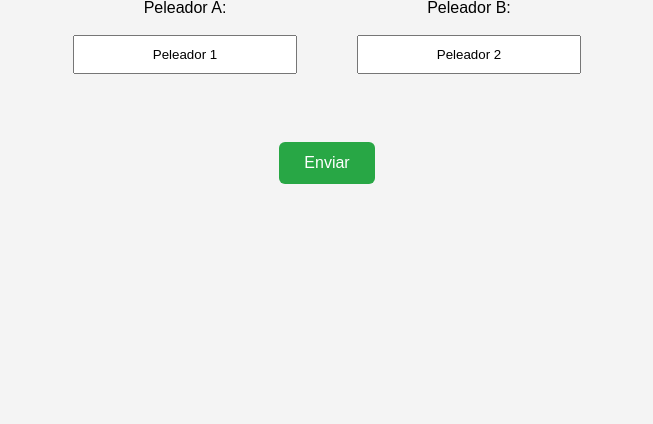
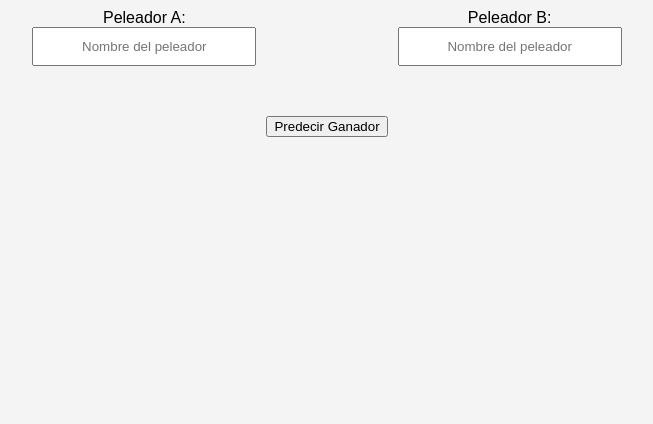
Before and after one commit to UCM-GIDIA-PD1/c2425-R4sw, a FastAPI app: template templates/modelo_P2.html in a window 1280 px wide. Shown: the part 341-765 px from the top of the page, without its empty margins (313-966 px from the left). Run offline with FastAPI, Linux system fonts and the light colour scheme; the template is opened without the code that fills it, so the values that code supplies are empty.

Commit message:
Enlazar pagina predicción P2
Ahora si redirige a la pagina correcta

```diff
--- a/main.py
+++ b/main.py
@@ -152,7 +152,7 @@
 
 @app.get("/p2", response_class=HTMLResponse)
 async def predict_p2(request: Request):
-    return templates.TemplateResponse("predictP2.html", {"request": request})
+    return templates.TemplateResponse("modelo_P2.html", {"request": request})
 
 @app.post('/PrediccionP1',response_class=HTMLResponse)
 async def testGET(request: Request,
@@ -275,18 +275,28 @@
     return templates.TemplateResponse(request, name='predictP2.html', context={'Peleador_A': Peleador_A, 'Peleador_B': Peleador_B})
 
 
-@app.post("/predictP2_json", response_model=Prediccion)
-def predict(pelea: PeleaP2):
+@app.post("/predictP2_json")
+async def predict_json(
+    request: Request,
+    Peleador_A: str = Form(...),
+    Peleador_B: str = Form(...)
+):
     '''Predicción JSON para determinar el ganador de la pelea'''
+    print(f'Predicción de la pelea P2: A={Peleador_A}, B={Peleador_B}')
 
-    print(f'Predicción de la pelea P2: {pelea}')
+    # Calcular la fila de datos para la pelea
+    df = calcular_fila_pelea(Peleador_A, Peleador_B)
+    df.drop(columns=['Peleador_A', 'Peleador_B','DATE'], inplace=True)
 
-    y_pred, probs = predecirP2(pelea)
+    y_pred, probs = predecirP2(df)
 
-    winner = pelea.Peleador_A if y_pred == 0 else pelea.Peleador_B
-    probability = probs[0] if y_pred == 0 else probs[1]
+    winner = Peleador_A if y_pred == 0 else Peleador_B
+    probability = float(probs[0] if y_pred == 0 else probs[1])  # Convertir a float
 
-    return Prediccion(winner=winner, probability=probability)
+    return {"winner": winner, "probability": probability}
+
+
+
 
 @app.post("/predictP2_html", response_class=HTMLResponse)
 def predict(request: Request,
--- a/static/js/modelo_P2.js
+++ b/static/js/modelo_P2.js
@@ -5,24 +5,23 @@
     const img1 = document.getElementById("img1");
     const img2 = document.getElementById("img2");
 
-    const basePath = "/static/images/fighters/";  // Ruta base para las imágenes de los peleadores
-    const defaultImg = "https://www.ufc.com/themes/custom/ufc/assets/img/no-profile-image.png";  // Imagen por defecto
+    const basePath = "/static/images/fighters/";
+    const defaultImg = "https://www.ufc.com/themes/custom/ufc/assets/img/no-profile-image.png";
 
-    // Función para actualizar la imagen al escribir el nombre del peleador
+    // Función para actualizar la imagen
     function actualizarImagen(input, img) {
         const nombre = input.value.trim().toLowerCase().replace(/\s+/g, "_");
         const path = `${basePath}${nombre}.jpg`;
 
         fetch(path)
             .then(res => {
-                img.src = res.ok ? path : defaultImg;  // Cambiar imagen si existe o usar la imagen por defecto
+                img.src = res.ok ? path : defaultImg;
             })
             .catch(() => {
-                img.src = defaultImg;  // Usar la imagen por defecto si no se encuentra la imagen del peleador
+                img.src = defaultImg;
             });
     }
 
-    // Actualizar imágenes cuando el usuario escribe en los campos de los peleadores
     input1.addEventListener("input", () => actualizarImagen(input1, img1));
     input2.addEventListener("input", () => actualizarImagen(input2, img2));
 
@@ -31,32 +30,43 @@
     const resultadoDiv = document.getElementById("resultado");
 
     form.addEventListener("submit", async (e) => {
-        e.preventDefault();  // Evitar que el formulario se envíe de la manera tradicional
+        e.preventDefault();
 
-        const Peleador_A = document.getElementById("Peleador_A").value;
-        const Peleador_B = document.getElementById("Peleador_B").value;
-
-        const formData = new FormData();
-        formData.append("Peleador_A", Peleador_A);
-        formData.append("Peleador_B", Peleador_B);
+        const Peleador_A = input1.value;
+        const Peleador_B = input2.value;
 
         try {
             const response = await fetch("/predictP2_json", {
                 method: "POST",
-                body: formData,  // Enviar los datos del formulario
+                headers: {
+                    'Content-Type': 'application/x-www-form-urlencoded',
+                },
+                body: `Peleador_A=${encodeURIComponent(Peleador_A)}&Peleador_B=${encodeURIComponent(Peleador_B)}`
             });
 
-            const data = await response.json();  // Obtener la respuesta en formato JSON
+            if (!response.ok) {
+                throw new Error('Error en la respuesta del servidor');
+            }
 
-            // Mostrar el resultado dinámicamente en el mismo lugar sin recargar la página
+            const data = await response.json();
+
+            // Formatear la probabilidad como porcentaje con 2 decimales
+            const probabilityPercent = (data.probability * 100).toFixed(2);
+
             resultadoDiv.innerHTML = `
-                <h3>Resultado de la Predicción</h3>
-                <p><strong>Ganador:</strong> ${data.winner}</p>
-                <p><strong>Probabilidad:</strong> ${data.probability}%</p>
+                <div class="prediction-result">
+                    <h3>Resultado de la Predicción</h3>
+                    <p><strong>Ganador:</strong> ${data.winner}</p>
+                    <p><strong>Probabilidad:</strong> ${probabilityPercent}%</p>
+                </div>
             `;
         } catch (error) {
             console.error("Error en la predicción:", error);
-            resultadoDiv.innerHTML = `<p style="color:red">Hubo un error en la predicción.</p>`;  // Mostrar mensaje de error
+            resultadoDiv.innerHTML = `
+                <div class="error-message">
+                    <p>Hubo un error en la predicción. Por favor, inténtalo de nuevo.</p>
+                </div>
+            `;
         }
     });
 });
--- a/templates/modelo_P2.html
+++ b/templates/modelo_P2.html
@@ -3,34 +3,35 @@
 <head>
     <meta charset="UTF-8">
     <meta name="viewport" content="width=device-width, initial-scale=1.0">
-    <title>Formulario de Predicción</title>
+    <title>Predicción de Peleas UFC</title>
     <link rel="stylesheet" href="/static/css/style_P2.css">
     <script src="/static/js/modelo_P2.js" defer></script>
 </head>
 <body>
+    <div class="container">
+        <h1>Predicción de Peleas UFC</h1>
 
-<h2>Formulario de Predicción</h2>
-
-<form id="formulario-p2" method="post">
+        <form id="formulario-p2" method="post" class="prediction-form">
             <div class="peleador-container">
                 <div class="peleador">
-            <img id="img1" src="/static/images/default.jpg" alt="Peleador A">
-            <label for="Peleador_A">Peleador A:</label><br>
-            <input type="text" id="Peleador_A" name="Peleador_A" value="Peleador 1" required><br>
+                    <img id="img1" src="/static/images/default.jpg" alt="Peleador A" class="fighter-img">
+                    <label for="Peleador_A">Peleador A:</label>
+                    <input type="text" id="Peleador_A" name="Peleador_A" required placeholder="Nombre del peleador">
                 </div>
 
+                <div class="vs">VS</div>
+
                 <div class="peleador">
-            <img id="img2" src="/static/images/default.jpg" alt="Peleador B">
-            <label for="Peleador_B">Peleador B:</label><br>
-            <input type="text" id="Peleador_B" name="Peleador_B" value="Peleador 2" required><br>
+                    <img id="img2" src="/static/images/default.jpg" alt="Peleador B" class="fighter-img">
+                    <label for="Peleador_B">Peleador B:</label>
+                    <input type="text" id="Peleador_B" name="Peleador_B" required placeholder="Nombre del peleador">
                 </div>
             </div>
 
-    <input type="submit" value="Enviar">
+            <button type="submit" class="submit-btn">Predecir Ganador</button>
         </form>
 
-<!-- Aquí aparecerá el resultado dinámicamente -->
-<div id="resultado" class="resultado"></div>
-
+        <div id="resultado" class="resultado-container"></div>
+    </div>
 </body>
 </html>
```
Lines whose indentation alone changed are shown as unchanged.
